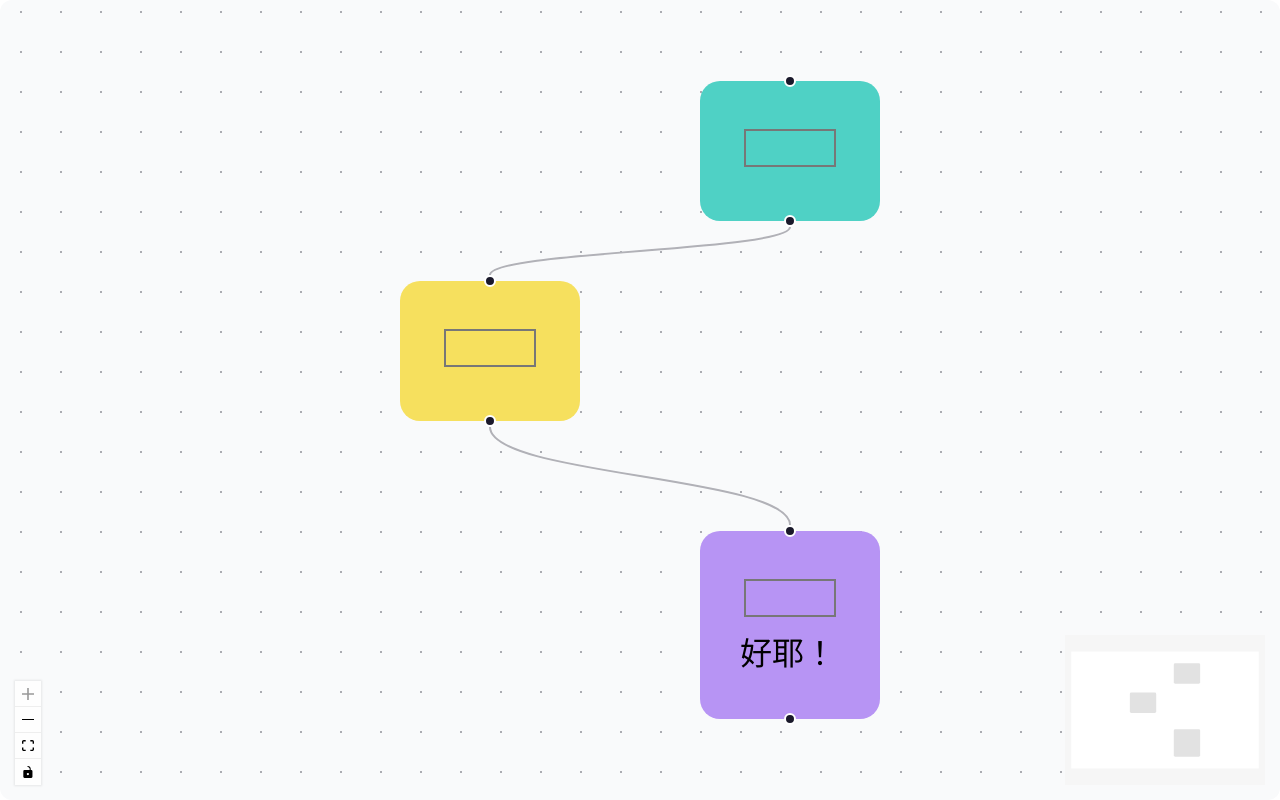
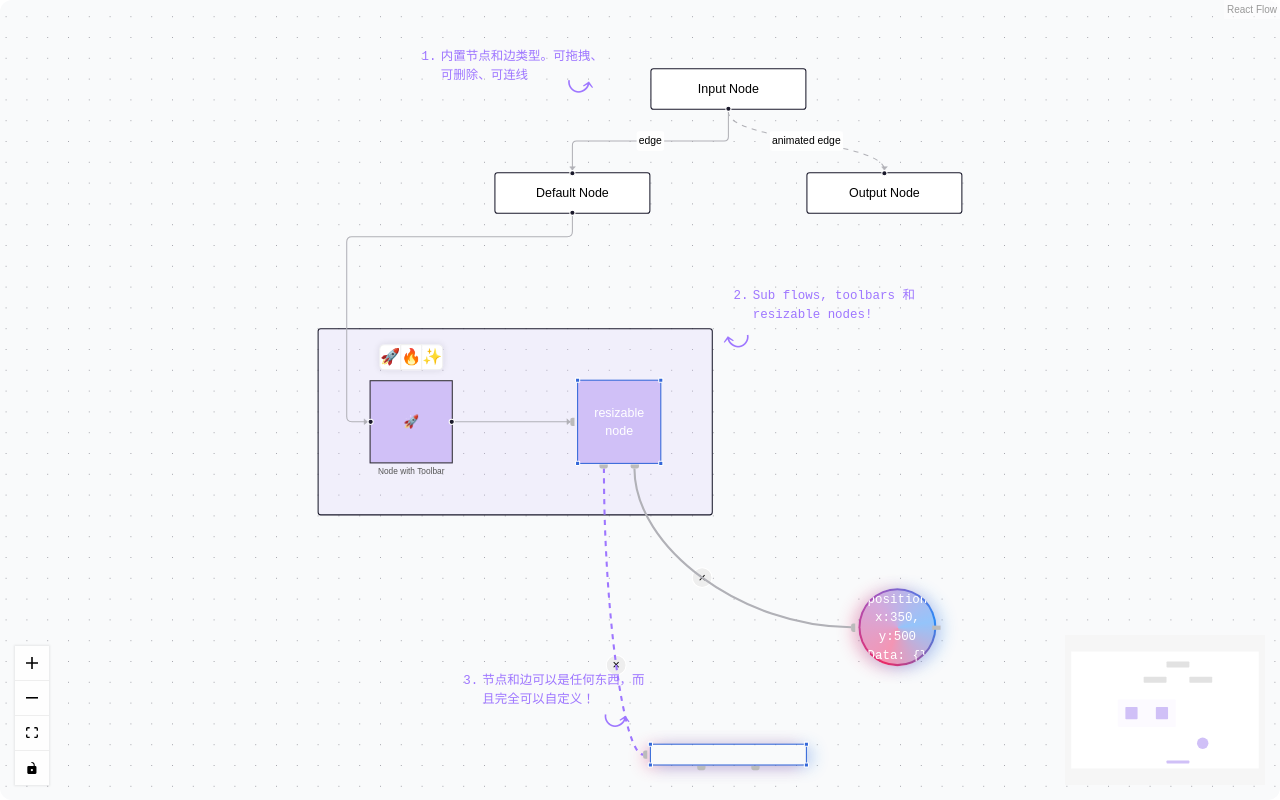
Before and after one commit to MiniMilkfish/reactFlowEditor, a React (Vite) app: page / in a window 1280 px wide. Built offline with nearby package versions, Linux system fonts and the light colour scheme.

Commit message:
<fea>: use zustand to replace "useStore + useNodesState + useEdgesState /@xyflow/react"

```diff
--- a/src/ReactflowOverviewApp/App.tsx
+++ b/src/ReactflowOverviewApp/App.tsx
@@ -1,49 +1,25 @@
-import React, { useCallback } from "react";
-import {
-  ReactFlow,
-  addEdge,
-  MiniMap,
-  Controls,
-  Background,
-  useNodesState,
-  useEdgesState,
-} from "@xyflow/react";
-
-import {
-  nodes as initialNodes,
-  edges as initialEdges,
-} from "./initial-elements";
-import AnnotationNode from "./AnnotationNode";
-import ResizerNode from "./ResizerNode";
-import CircleNode from "./CircleNode";
-import TextNode from "./TextNode";
-import ButtonEdge from "./ButtonEdge";
-import ToolBarNode from "./ToolBarNode";
+import { ReactFlow, MiniMap, Controls, Background } from "@xyflow/react";
+import { useShallow } from "zustand/react/shallow";
 
 import "@xyflow/react/dist/style.css";
 import "./overview.less";
 
-const nodeTypes = {
-  annotation: AnnotationNode,
-  tools: ToolBarNode,
-  resizer: ResizerNode,
-  circle: CircleNode,
-  textinput: TextNode,
-};
-
-const edgeTypes = {
-  button: ButtonEdge,
-};
+import { nodeTypes, edgeTypes, type AppState } from "./types";
+import useStore from "./store";
 
 const nodeClassName = (node: any) => node.type;
 
+const selector = (state: AppState) => ({
+  nodes: state.nodes,
+  edges: state.edges,
+  onNodesChange: state.onNodesChange,
+  onEdgesChange: state.onEdgesChange,
+  onConnect: state.onConnect,
+});
+
 const App = () => {
-  const [nodes, setNodes, onNodesChange] = useNodesState(initialNodes);
-  const [edges, setEdges, onEdgesChange] = useEdgesState(initialEdges);
-
-  const onConnect = useCallback(
-    (params: any) => setEdges((eds) => addEdge(params, eds)),
-    [],
+  const { nodes, edges, onNodesChange, onEdgesChange, onConnect } = useStore(
+    useShallow(selector),
   );
 
   return (
--- a/src/ReactflowOverviewApp/ButtonEdge.tsx
+++ b/src/ReactflowOverviewApp/EdgeButton.tsx
@@ -7,7 +7,7 @@ import {
 
 import type { EdgeProps } from "@xyflow/react";
 
-export default function ButtonEdge({
+export default function EdgeButton({
   id,
   sourceX,
   sourceY,
--- a/src/ReactflowOverviewApp/AnnotationNode.tsx
+++ b/src/ReactflowOverviewApp/NodeAnnotation.tsx
@@ -1,6 +1,6 @@
 import React, { memo } from "react";
 
-function AnnotationNode({
+function NodeAnnotation({
   data,
 }: {
   data: { level: number; label: string; arrowStyle?: React.CSSProperties };
@@ -20,4 +20,4 @@ function AnnotationNode({
   );
 }
 
-export default memo(AnnotationNode);
+export default memo(NodeAnnotation);
--- a/src/ReactflowOverviewApp/CircleNode.tsx
+++ b/src/ReactflowOverviewApp/NodeCircle.tsx
@@ -1,7 +1,7 @@
 import { memo } from "react";
 import { Handle, Position, useStore, type NodeProps } from "@xyflow/react";
 
-export default memo(({ id, data, ...props }: NodeProps) => {
+function NodeCircle({ id, data, ...props }: NodeProps) {
   const label = useStore((state) => {
     const node = state.nodes.find((n) => n.id === id);
 
@@ -26,4 +26,5 @@ export default memo(({ id, data, ...props }: NodeProps) => {
       <Handle type="source" position={Position.Right} />
     </>
   );
-});
+}
+export default memo(NodeCircle);
--- a/src/ReactflowOverviewApp/TextNode.tsx
+++ b/src/ReactflowOverviewApp/NodeResizer.tsx
@@ -1,11 +1,10 @@
 import React, { memo } from "react";
-import { Handle, Position, NodeResizer } from "@xyflow/react";
+import { Handle, Position, NodeResizer as _NodeResizer } from "@xyflow/react";
 
-function TextNode({ data }: { data: { label: string } }) {
-  console.log("TextNode", data);
+function NodeResizer({ data }: { data: { label: string; txt: string } }) {
   return (
     <>
-      <NodeResizer minWidth={50} minHeight={50} />
+      <_NodeResizer minWidth={50} minHeight={50} />
       <Handle type="target" position={Position.Left} />
       <div style={{ padding: 10 }}>{data.label}</div>
       <div
@@ -35,4 +34,4 @@ function TextNode({ data }: { data: { label: string } }) {
   );
 }
 
-export default memo(TextNode);
+export default memo(NodeResizer);
--- a/src/ReactflowOverviewApp/ResizerNode.tsx
+++ b/src/ReactflowOverviewApp/NodeText.tsx
@@ -1,8 +1,8 @@
 import React, { memo } from "react";
 import { Handle, Position, NodeResizer } from "@xyflow/react";
 
-function ResizerNode({ data }: { data: { label: string; txt: string } }) {
-  console.log("ResizerNode: ", data);
+function NodeText({ data }: { data: { label: string } }) {
+  console.log("NodeText", data);
   return (
     <>
       <NodeResizer minWidth={50} minHeight={50} />
@@ -35,4 +35,4 @@ function ResizerNode({ data }: { data: { label: string; txt: string } }) {
   );
 }
 
-export default memo(ResizerNode);
+export default memo(NodeText);
--- a/src/ReactflowOverviewApp/ToolBarNode.tsx
+++ b/src/ReactflowOverviewApp/NodeToolBar.tsx
@@ -1,16 +1,16 @@
 import React, { memo, useState } from "react";
-import { Handle, Position, NodeToolbar } from "@xyflow/react";
+import { Handle, Position, NodeToolbar as _NodeToolbar } from "@xyflow/react";
 
-function ToolbarNode({ data }: { data: { label: string } }) {
+function NodeToolbar({ data }: { data: { label: string } }) {
   const [emoji, setEmoji] = useState(() => "🚀");
 
   return (
     <>
-      <NodeToolbar isVisible>
+      <_NodeToolbar isVisible>
         <button onClick={() => setEmoji("🚀")}>🚀</button>
         <button onClick={() => setEmoji("🔥")}>🔥</button>
         <button onClick={() => setEmoji("✨")}>✨</button>
-      </NodeToolbar>
+      </_NodeToolbar>
       <div style={{ padding: "10px 20px" }}>
         <div>{emoji}</div>
       </div>
@@ -31,4 +31,4 @@ function ToolbarNode({ data }: { data: { label: string } }) {
   );
 }
 
-export default memo(ToolbarNode);
+export default memo(NodeToolbar);
--- /dev/null
+++ b/src/ReactflowOverviewApp/edges.tsx
@@ -0,0 +1,60 @@
+import { MarkerType } from "@xyflow/react";
+import type { AppEdge } from "./types";
+
+export const edges = [
+  {
+    id: "e1-2",
+    source: "1-1",
+    target: "1-2",
+    label: "edge",
+    type: "smoothstep",
+    markerEnd: {
+      type: MarkerType.ArrowClosed,
+    },
+  },
+  {
+    id: "e1-3",
+    source: "1-1",
+    target: "1-3",
+    animated: true,
+    label: "animated edge",
+    markerEnd: {
+      type: MarkerType.ArrowClosed,
+    },
+  },
+  {
+    id: "e2-2",
+    source: "1-2",
+    target: "2-2",
+    type: "smoothstep",
+    markerEnd: {
+      type: MarkerType.ArrowClosed,
+    },
+  },
+  {
+    id: "e2-3",
+    source: "2-2",
+    target: "2-3",
+    type: "smoothstep",
+    markerEnd: {
+      type: MarkerType.ArrowClosed,
+    },
+  },
+  {
+    id: "e3-3",
+    source: "2-3",
+    sourceHandle: "a",
+    target: "3-2",
+    type: "button",
+    animated: true,
+    style: { stroke: "rgb(158, 118, 255)", strokeWidth: 2 },
+  },
+  {
+    id: "e3-4",
+    source: "2-3",
+    sourceHandle: "b",
+    target: "3-1",
+    type: "button",
+    style: { strokeWidth: 2 },
+  },
+] as AppEdge[];
--- a/src/ReactflowOverviewApp/initial-elements.tsx
+++ b/src/ReactflowOverviewApp/nodes.tsx
@@ -1,5 +1,4 @@
-import { MarkerType } from "@xyflow/react";
-import type { Node, Edge } from "@xyflow/react";
+import type { AppNode } from "./types";
 
 export const nodes = [
   {
@@ -131,62 +130,4 @@ export const nodes = [
     position: { x: 350, y: 500 },
     data: {},
   },
-] as Node[];
-
-export const edges = [
-  {
-    id: "e1-2",
-    source: "1-1",
-    target: "1-2",
-    label: "edge",
-    type: "smoothstep",
-    markerEnd: {
-      type: MarkerType.ArrowClosed,
-    },
-  },
-  {
-    id: "e1-3",
-    source: "1-1",
-    target: "1-3",
-    animated: true,
-    label: "animated edge",
-    markerEnd: {
-      type: MarkerType.ArrowClosed,
-    },
-  },
-  {
-    id: "e2-2",
-    source: "1-2",
-    target: "2-2",
-    type: "smoothstep",
-    markerEnd: {
-      type: MarkerType.ArrowClosed,
-    },
-  },
-  {
-    id: "e2-3",
-    source: "2-2",
-    target: "2-3",
-    type: "smoothstep",
-    markerEnd: {
-      type: MarkerType.ArrowClosed,
-    },
-  },
-  {
-    id: "e3-3",
-    source: "2-3",
-    sourceHandle: "a",
-    target: "3-2",
-    type: "button",
-    animated: true,
-    style: { stroke: "rgb(158, 118, 255)", strokeWidth: 2 },
-  },
-  {
-    id: "e3-4",
-    source: "2-3",
-    sourceHandle: "b",
-    target: "3-1",
-    type: "button",
-    style: { strokeWidth: 2 },
-  },
-] as Edge[];
+] as AppNode[];
--- /dev/null
+++ b/src/ReactflowOverviewApp/store.tsx
@@ -0,0 +1,35 @@
+import { create } from "zustand";
+import { applyNodeChanges, applyEdgeChanges, addEdge } from "@xyflow/react";
+import type { AppState } from "./types";
+
+// 初始化 Nodes、Edges
+import { nodes as initialNodes } from "./nodes";
+import { edges as initialEdges } from "./edges";
+
+const useStore = create<AppState>((set, get) => ({
+  nodes: initialNodes,
+  edges: initialEdges,
+  onNodesChange: (changes) => {
+    set({
+      nodes: applyNodeChanges(changes, get().nodes),
+    });
+  },
+  onEdgesChange: (changes) => {
+    set({
+      edges: applyEdgeChanges(changes, get().edges),
+    });
+  },
+  onConnect: (connection) => {
+    set({
+      edges: addEdge(connection, get().edges),
+    });
+  },
+  setNodes: (nodes) => {
+    set({ nodes });
+  },
+  setEdges: (edges) => {
+    set({ edges });
+  },
+}));
+
+export default useStore;
--- /dev/null
+++ b/src/ReactflowOverviewApp/types.tsx
@@ -0,0 +1,37 @@
+import type {
+  Node,
+  Edge,
+  OnConnect,
+  OnNodesChange,
+  OnEdgesChange,
+} from "@xyflow/react";
+import AnnotationNode from "./NodeAnnotation";
+import ResizerNode from "./NodeResizer";
+import CircleNode from "./NodeCircle";
+import TextNode from "./NodeText";
+import ToolBarNode from "./NodeToolBar";
+import ButtonEdge from "./EdgeButton";
+
+export const nodeTypes = {
+  annotation: AnnotationNode,
+  tools: ToolBarNode,
+  resizer: ResizerNode,
+  circle: CircleNode,
+  textinput: TextNode,
+};
+
+export const edgeTypes = {
+  button: ButtonEdge,
+};
+
+export type AppNode = Node;
+export type AppEdge = Edge;
+export interface AppState {
+  nodes: AppNode[];
+  edges: AppEdge[];
+  onNodesChange: OnNodesChange<AppNode>;
+  onEdgesChange: OnEdgesChange<AppEdge>;
+  onConnect: OnConnect;
+  setNodes: (nodes: AppNode[]) => void;
+  setEdges: (edges: AppEdge[]) => void;
+}
--- a/src/main.tsx
+++ b/src/main.tsx
@@ -8,7 +8,7 @@ import ReactflowOverviewApp from "./ReactflowOverviewApp/App.tsx";
 // reactflow-color-chooser
 import ReactflowColorChooserApp from "./Reactflow-ColorChooser-App/App.tsx";
 
-const App = ReactflowColorChooserApp;
+const App = ReactflowOverviewApp;
 
 createRoot(document.getElementById("root")!).render(
   <StrictMode>
```
